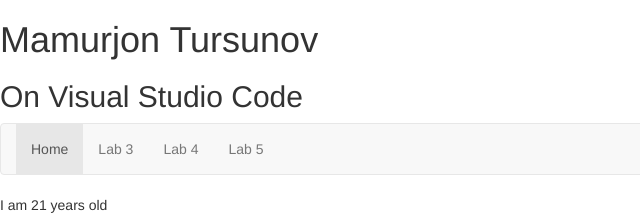
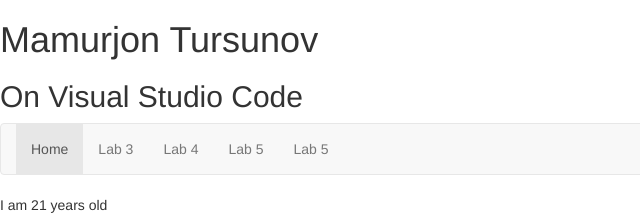
Before and after one commit to mamurjontursunov/mamurjontursunov.github.io, a plain HTML site: page index.html in a window 1280 px wide. Shown: the top 222 px of the page, 0-640 px from the left. Drawn offline with nearby package versions, Linux system fonts and the light colour scheme.

Commit message:
indexupdate

```diff
--- a/index.html
+++ b/index.html
@@ -23,6 +23,7 @@
                 <li><a href="https://mamurjontursunov.github.io/lab3.html">Lab 3</a></li>
                 <li><a href="https://mamurjontursunov.github.io/lab4.html">Lab 4</a></li>
                 <li><a href="https://mamurjontursunov.github.io/lab5.html">Lab 5</a></li>
+                <li><a href="https://mamurjontursunov.github.io/lab6.html">Lab 5</a></li>
             </ul>
         </div>
     </nav>
```
